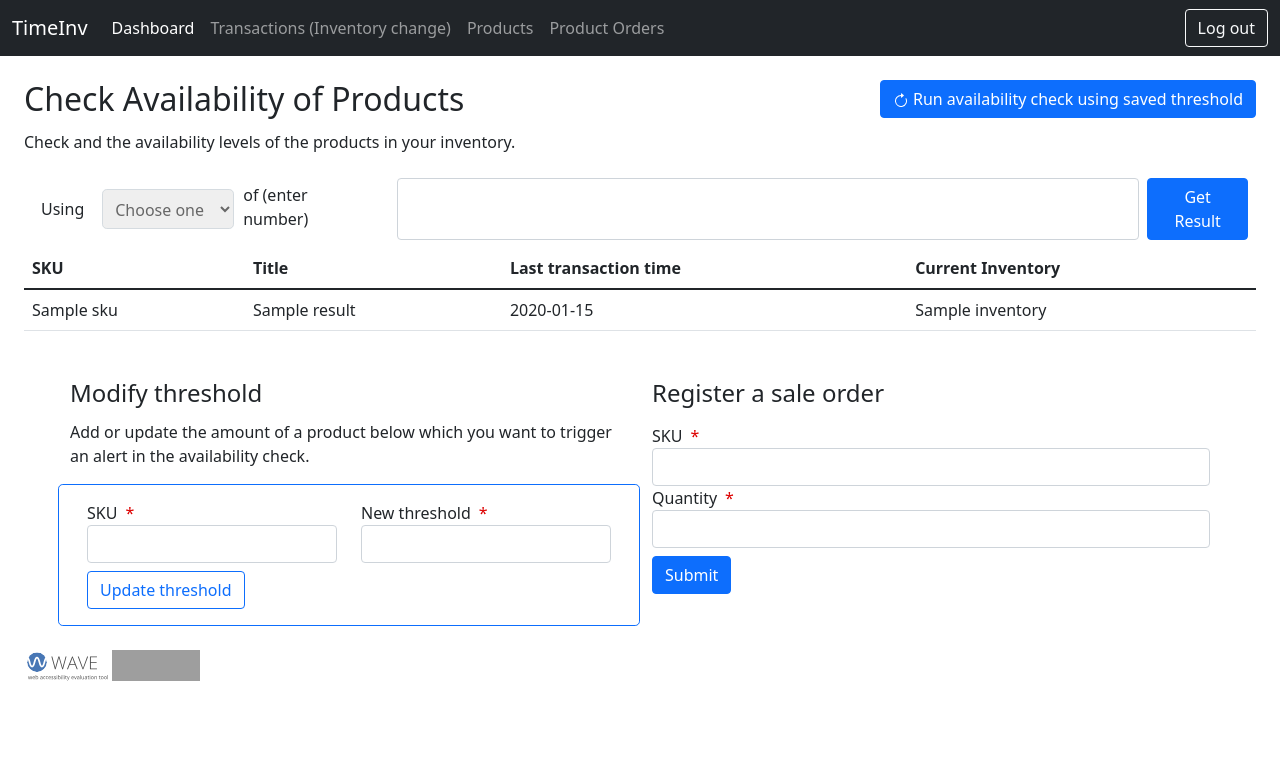
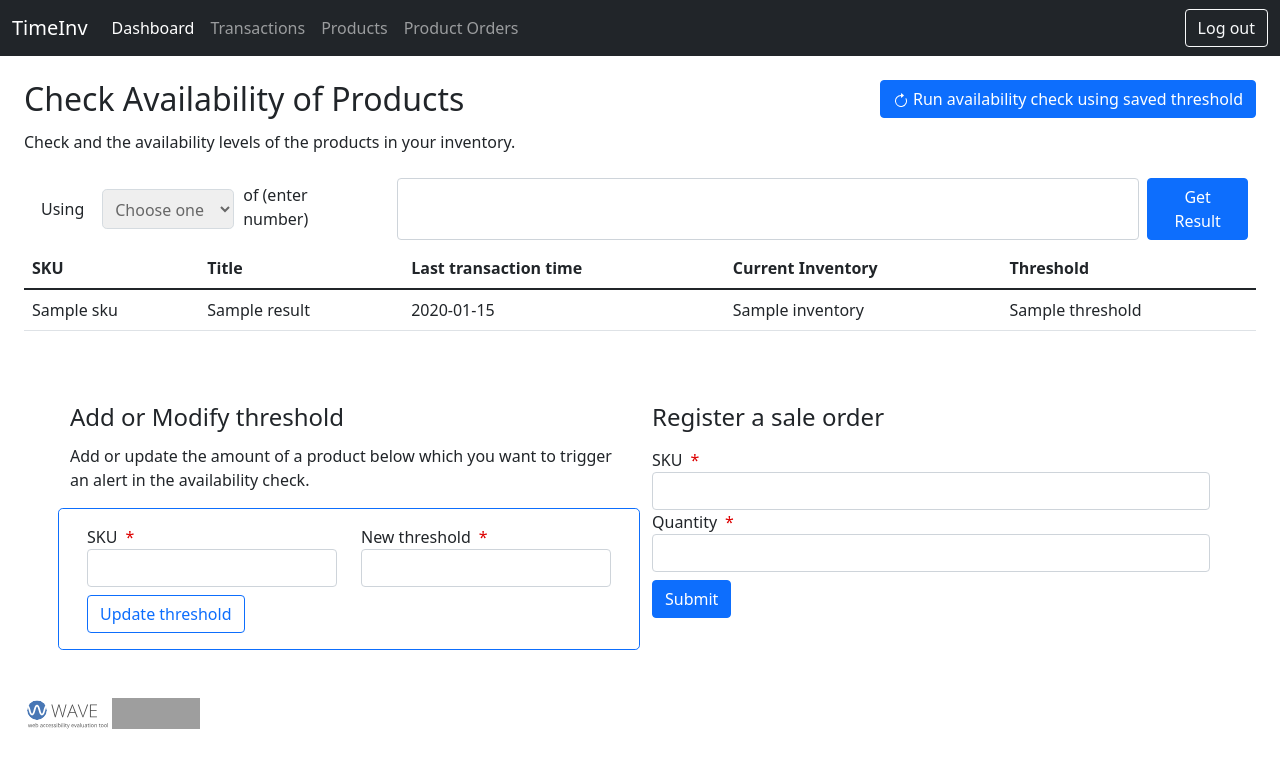
Before and after one commit to selinaes/TimeInv, a Flask app: template timeinv-code/templates/main.html in a window 1280 px wide. Shown: the top 768 px of the page. Run offline with Flask 2, Linux system fonts and the light colour scheme; the template is opened without the code that fills it: most values are stand-ins (such as "Sample title", 1, 10 or a date in 2020); grey boxes are pictures that could not be loaded.

Commit message:
Updates to layout of pages

```diff
--- a/timeinv-code/templates/base.html
+++ b/timeinv-code/templates/base.html
@@ -31,7 +31,7 @@
             <a class="nav-link active" aria-current="page" href="{{url_for('index')}}">Dashboard</a>
           </li>
           <li class="nav-item">
-            <a class="nav-link" href="{{url_for('transactions')}}">Transactions (Inventory change)</a>
+            <a class="nav-link" href="{{url_for('transactions')}}">Transactions</a>
           </li>
           <li class="nav-item">
             <a class="nav-link" href="{{url_for('products')}}">Products</a>
@@ -69,8 +69,8 @@
   {% block end_scripts %}
   {% endblock %}
 
-  <!-- Commons License -->
-    <div class="d-flex px-4 pb-2" id="icons">
+    <!-- Commons License -->
+    <div class="d-flex px-4 pt-4 pb-2" id="icons">
       <div>
         <a href="https://wave.webaim.org/refer"><img src="../static/wavelogo.svg" alt="WAVE Valid" title="WAVE Valid"
             height="31" width="88"></a>
--- a/timeinv-code/templates/main.html
+++ b/timeinv-code/templates/main.html
@@ -52,6 +52,7 @@
                 <th scope="col">Title</th>
                 <th scope="col">Last transaction time</th>
                 <th scope="col">Current Inventory</th>
+                <th scope="col">Threshold</th>
             </tr>
         </thead>
         <tbody>
@@ -61,6 +62,7 @@
                 <td>{{result.title}}</td>
                 <td>{{result.latesttime}}</td>
                 <td>{{result.inventory}}</td>
+                <td>{{result.threshold}}</td>
             </tr>
             {% endfor %}
         </tbody>
@@ -68,10 +70,10 @@
 </div>
 
 <div class="container-fluid">
-    <div class="container pt-4 px-0">
+    <div class="container pt-5 px-0">
         <div class="row">
             <div class="col">
-                <h2 class="h4 pb-1">Modify threshold</h2>
+                <h2 class="h4 pb-1">Add or Modify threshold</h2>
                 <p>
                     Add or update the amount of a product below which you want
                     to trigger an alert in the availability check.
--- a/timeinv-code/templates/order.html
+++ b/timeinv-code/templates/order.html
@@ -20,7 +20,7 @@
                     <a class="nav-link" aria-current="page" href="{{url_for('index')}}">Dashboard</a>
                 </li>
                 <li class="nav-item">
-                    <a class="nav-link" href="{{url_for('transactions')}}">Transactions (Inventory change)</a>
+                    <a class="nav-link" href="{{url_for('transactions')}}">Transactions</a>
                 </li>
                 <li class="nav-item">
                     <a class="nav-link" href="{{url_for('products')}}">Products</a>
@@ -52,7 +52,7 @@
     <form class="pt-2 w-75" method="POST" action="{{url_for('order_products')}}">
         <div class="form-group pb-4">
             <label class="control-label" for="product-sku">SKU</label>
-            <input type="number" class="form-control" id="product-sku" name="product-sku" aria-describedby="productSku"
+            <input type="number" class="form-control" id="product-sku" name="product-sku" aria-describedby="product-sku"
                 placeholder="SKU number" required/>
         </div>
         <div class="form-group pb-4">
--- a/timeinv-code/templates/transactions.html
+++ b/timeinv-code/templates/transactions.html
@@ -19,7 +19,7 @@
                     <a class="nav-link" aria-current="page" href="{{url_for('index')}}">Dashboard</a>
                 </li>
                 <li class="nav-item">
-                    <a class="nav-link active" href="{{url_for('transactions')}}">Transactions (Inventory change)</a>
+                    <a class="nav-link active" href="{{url_for('transactions')}}">Transactions</a>
                 </li>
                 <li class="nav-item">
                     <a class="nav-link" href="{{url_for('products')}}">Products</a>
```
Also changed, not shown: timeinv-code/templates/products.html (+5 -4 lines).
